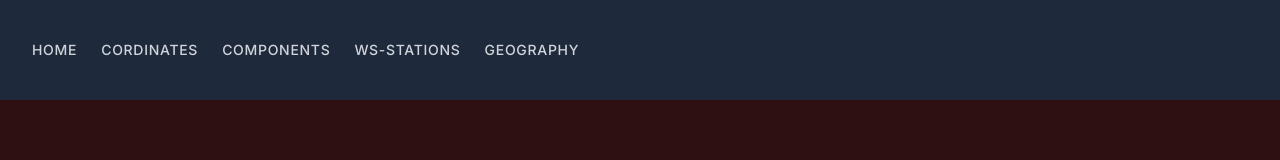
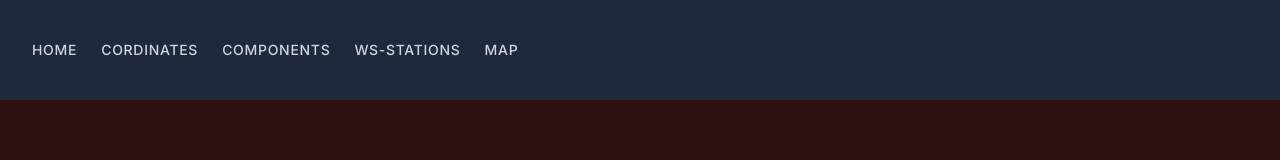
Before and after one commit to kwekusammiemenz/rimcs-wsproject, a Next.js app: page /ImportCountries in a window 1280 px wide. Shown: the top 160 px of the page. Built offline with nearby package versions, Linux system fonts and the light colour scheme; no server answers.

Commit message:
first commit

```diff
--- a/app/layout.tsx
+++ b/app/layout.tsx
@@ -34,7 +34,7 @@ export default function RootLayout({
                 <Link href="/Setup-WsStations">Ws-Stations</Link>
               </li>
               <li>
-                <Link href="/Geography">Geography</Link>
+                <Link href="/Map">Map</Link>
               </li>
             </ul>
           </nav>
```
Also changed, not shown: app/(pages)/Map/page.tsx (renamed from app/(pages)/Geography/page.tsx).
